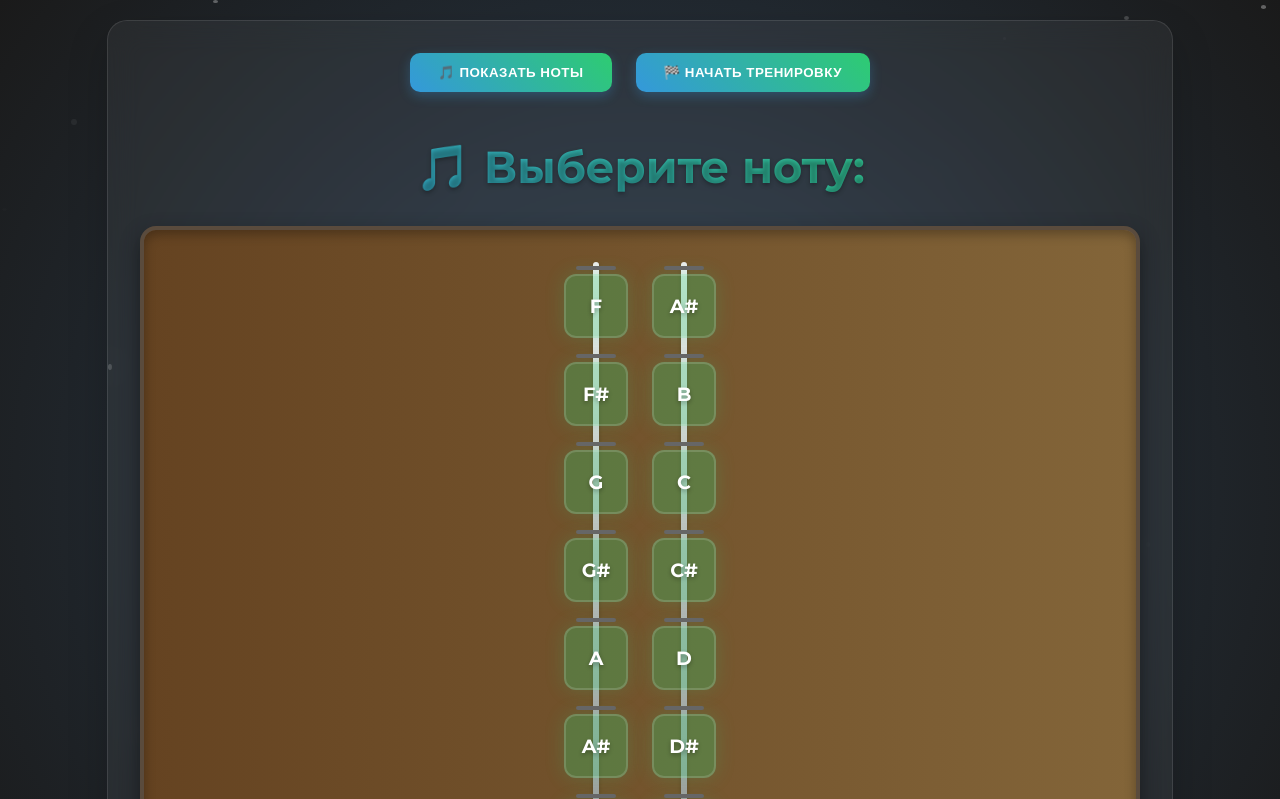
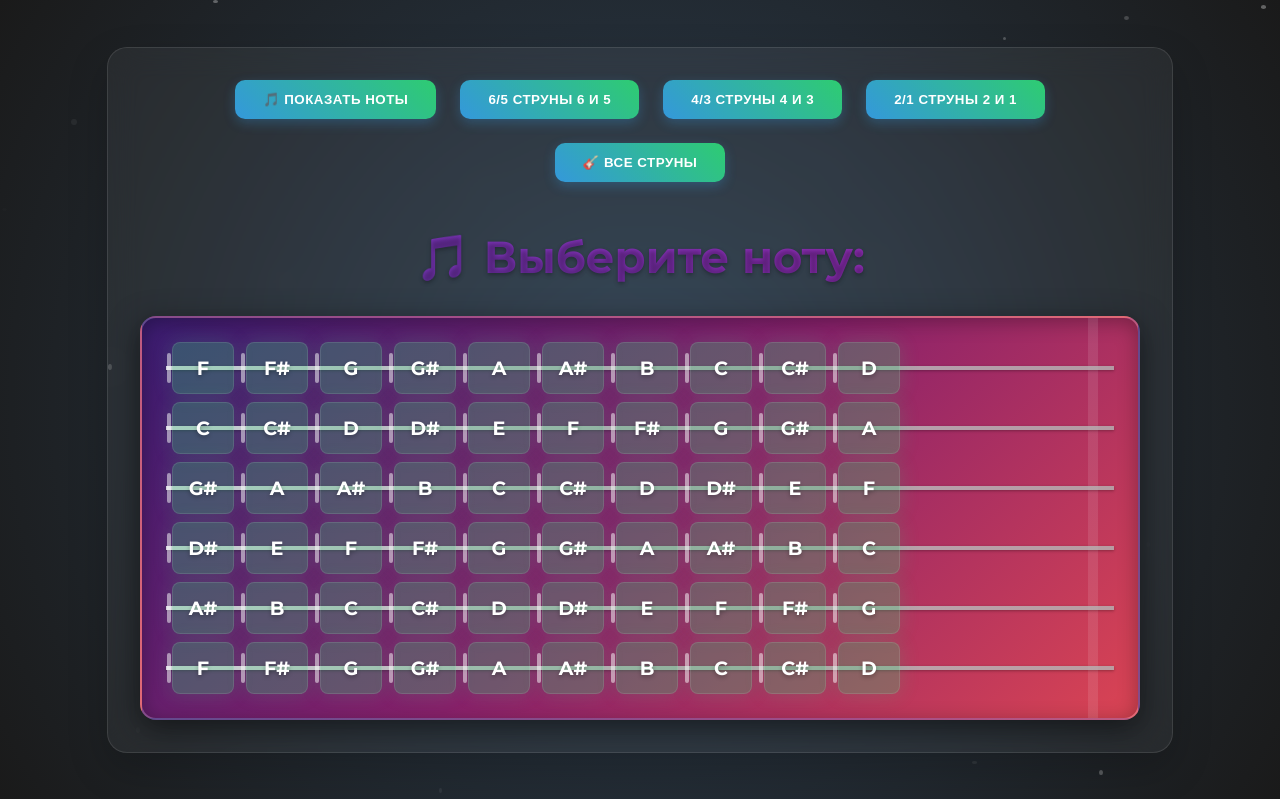
Before and after one commit to strunibb/nota_websyte, a plain HTML site: page index.html in a window 1280 px wide. Both pictures are taken after a click on the button "НАЧАТЬ ИГРУ". Shown: the top 799 px of the page. Drawn offline with Linux system fonts and the light colour scheme.

Commit message:
index.html

```diff
--- a/index.html
+++ b/index.html
@@ -8,7 +8,7 @@
         @import url('https://fonts.googleapis.com/css2?family=Montserrat:wght@400;700&display=swap');
         :root {
             --primary: #3498db;
-            --success: #2ecc71;
+            --success: #9c27b0;
             --error: #e74c3c;
             --wood: #5a3d2b;
             --gold: #ffd700;
@@ -53,7 +53,7 @@
             font-size: 2.5em;
             margin-bottom: 1rem;
             text-shadow: 0 4px 6px rgba(0,0,0,0.3);
-            background: linear-gradient(45deg, #3498db, #2ecc71);
+            background: linear-gradient(45deg, #9c27b0, #3f51b5);
             -webkit-background-clip: text;
             -webkit-text-fill-color: transparent;
         }
@@ -80,23 +80,23 @@
             font-weight: 700;
             text-shadow: 0 2px 4px rgba(0,0,0,0.3);
             position: relative;
-            background: linear-gradient(45deg, #3498db, #2ecc71);
+            background: linear-gradient(45deg, #673ab7, #9c27b0);
             -webkit-background-clip: text;
             -webkit-text-fill-color: transparent;
         }
 
         .guitar-fretboard {
             display: flex;
-            gap: 1.5rem;
-            justify-content: center;
-            padding: 2rem;
-            background: linear-gradient(to right, #654321, #836539);
+            flex-direction: column;
+            gap: 0.5rem;
+            padding: 1.5rem;
+            background: linear-gradient(135deg, #3a1c71, #89216b, #da4453);
             border-radius: 16px;
             position: relative;
-            border: 4px solid #5a4b3d;
+            border: 2px solid rgba(255,255,255,0.2);
             box-shadow:
-                inset 0 4px 12px rgba(0,0,0,0.3),
-                0 8px 20px rgba(0,0,0,0.4);
+                inset 0 4px 20px rgba(0,0,0,0.3),
+                0 8px 30px rgba(0,0,0,0.5);
         }
 
         .guitar-fretboard::before {
@@ -107,10 +107,10 @@
             right: 0;
             bottom: 0;
             background: repeating-linear-gradient(
-                to bottom,
+                to right,
                 transparent 0%,
-                transparent 94%,
-                rgba(255,255,255,0.1) 94%,
+                transparent 95%,
+                rgba(255,255,255,0.1) 95%,
                 rgba(255,255,255,0.1) 96%,
                 transparent 96%
             );
@@ -118,7 +118,7 @@
 
         .string {
             display: flex;
-            flex-direction: column;
+            flex-direction: row;
             align-items: center;
             position: relative;
             z-index: 1;
@@ -127,29 +127,27 @@
         .string::after {
             content: '';
             position: absolute;
-            width: 6px;
-            height: 100%;
-            background: linear-gradient(to bottom,
-                #eee 0%,
-                #ddd 20%,
-                #bbb 50%,
-                #999 100%);
-            border-radius: 4px;
+            width: 100%;
+            height: 4px;
+            background: linear-gradient(to right,
+                rgba(255,255,255,0.8) 0%,
+                rgba(200,200,200,0.8) 50%,
+                rgba(180,180,180,0.8) 100%);
             z-index: -1;
-            box-shadow: 0 2px 4px rgba(0,0,0,0.2);
+            box-shadow: 0 1px 3px rgba(0,0,0,0.3);
         }
 
         .fret {
             width: 60px;
-            height: 60px;
-            margin: 12px 0;
+            height: 50px;
+            margin: 0 6px;
             display: flex;
             align-items: center;
             justify-content: center;
             cursor: pointer;
-            border-radius: 12px;
-            background: rgba(0,0,0,0.3);
-            border: 2px solid rgba(255,255,255,0.15);
+            border-radius: 8px;
+            background: rgba(0,0,0,0.2);
+            border: 1px solid rgba(255,255,255,0.1);
             transition: all 0.3s cubic-bezier(0.4, 0, 0.2, 1);
             position: relative;
             font-weight: 600;
@@ -161,10 +159,10 @@
         .fret::before {
             content: '';
             position: absolute;
-            top: -10px;
-            width: 40px;
-            height: 4px;
-            background: #666;
+            left: -6px;
+            width: 4px;
+            height: 30px;
+            background: rgba(255,255,255,0.5);
             border-radius: 2px;
         }
 
@@ -254,7 +252,7 @@
             0% { transform: scale(1); }
             50% {
                 transform: scale(1.2) rotate(360deg);
-                box-shadow: 0 0 30px var(--success);
+                box-shadow: 0 0 30px rgba(156, 39, 176, 0.7);
             }
             100% {
                 transform: scale(1) rotate(0);
@@ -336,22 +334,39 @@
             <button onclick="showNotes()">
                 <span class="emoji">🎵</span> Показать ноты
             </button>
-            <button onclick="startTraining()">
-                <span class="emoji">🏁</span> Начать тренировку
+            <button onclick="startTraining([6,5])">
+                <span class="emoji">6/5</span> Струны 6 и 5
+            </button>
+            <button onclick="startTraining([4,3])">
+                <span class="emoji">4/3</span> Струны 4 и 3
+            </button>
+            <button onclick="startTraining([2,1])">
+                <span class="emoji">2/1</span> Струны 2 и 1
+            </button>
+            <button onclick="startTraining([6,5,4,3,2,1])">
+                <span class="emoji">🎸</span> Все струны
             </button>
         </div>
         <div class="note-display" id="noteDisplay">🎵 Выберите ноту: </div>
         <div class="guitar-fretboard" id="guitarFretboard">
+            <div class="string" id="string1"></div>
+            <div class="string" id="string2"></div>
+            <div class="string" id="string3"></div>
+            <div class="string" id="string4"></div>
+            <div class="string" id="string5"></div>
             <div class="string" id="string6"></div>
-            <div class="string" id="string5"></div>
         </div>
         <div class="message" id="message"></div>
     </div>
 
     <script>
         const notes = {
-            6: ['F', 'F#', 'G', 'G#', 'A', 'A#', 'B'],
-            5: ['A#', 'B', 'C', 'C#', 'D', 'D#', 'E']
+            6: ['F', 'F#', 'G', 'G#', 'A', 'A#', 'B', 'C', 'C#', 'D'],
+            5: ['A#', 'B', 'C', 'C#', 'D', 'D#', 'E', 'F', 'F#', 'G'],
+            4: ['D#', 'E', 'F', 'F#', 'G', 'G#', 'A', 'A#', 'B', 'C'],
+            3: ['G#', 'A', 'A#', 'B', 'C', 'C#', 'D', 'D#', 'E', 'F'],
+            2: ['C', 'C#', 'D', 'D#', 'E', 'F', 'F#', 'G', 'G#', 'A'],
+            1: ['F', 'F#', 'G', 'G#', 'A', 'A#', 'B', 'C', 'C#', 'D']
         };
 
         let trainingMode = false;
@@ -369,11 +384,11 @@
         }
 
         function createFretboard(showNotes = false) {
-            for (let stringNumber = 6; stringNumber >= 5; stringNumber--) {
+            for (let stringNumber = 6; stringNumber >= 1; stringNumber--) {
                 const stringDiv = document.getElementById(`string${stringNumber}`);
                 stringDiv.innerHTML = '';
 
-                for (let i = 0; i < notes[stringNumber].length; i++) {
+                for (let i = 0; i < 10; i++) {
                     const fret = document.createElement('div');
                     fret.className = 'fret' + (showNotes ? ' note' : '');
                     fret.textContent = showNotes ? notes[stringNumber][i] : i + 1;
@@ -391,18 +406,38 @@
 
         function showNotes() {
             trainingMode = false;
+            // Show all strings
+            for (let i = 1; i <= 6; i++) {
+                document.getElementById(`string${i}`).style.display = 'flex';
+            }
             createFretboard(true);
-            document.getElementById('noteDisplay').textContent = '🎸 Изучите ноты на грифе';
+            document.getElementById('noteDisplay').innerHTML = '<span style="color: white">🎸 Изучите ноты на грифе</span>';
             document.getElementById('message').textContent = '';
         }
 
-        function startTraining() {
+        function startTraining(stringsToTrain) {
             trainingMode = true;
-            createFretboard();
-            availableNotes = [...new Set([...notes[6], ...notes[5]])];
+            availableNotes = [];
+
+            stringsToTrain.forEach(string => {
+                availableNotes = [...new Set([...availableNotes, ...notes[string]])];
+            });
+
             foundPositions = [];
             correctPositions = [];
             document.getElementById('message').textContent = '';
+
+            // Hide all strings first
+            for (let i = 1; i <= 6; i++) {
+                document.getElementById(`string${i}`).style.display = 'none';
+            }
+
+            // Show only selected strings
+            stringsToTrain.forEach(string => {
+                document.getElementById(`string${string}`).style.display = 'flex';
+            });
+
+            createFretboard();
             selectRandomNote();
         }
 
@@ -419,16 +454,19 @@
             correctPositions = getNotePositions(currentNote);
             foundPositions = [];
 
-            document.getElementById('noteDisplay').textContent = `🎵 Найдите все ноты: ${currentNote}`;
+            document.getElementById('noteDisplay').innerHTML = `<span style="color: white">🎵 Найдите все ноты:</span> ${currentNote}`;
             document.getElementById('message').textContent = '';
         }
 
         function getNotePositions(note) {
             const positions = [];
-            for (let stringNumber = 5; stringNumber <= 6; stringNumber++) {
-                notes[stringNumber].forEach((n, index) => {
-                    if (n === note) positions.push({stringNumber, index});
-                });
+            for (let stringNumber = 1; stringNumber <= 6; stringNumber++) {
+                const stringEl = document.getElementById(`string${stringNumber}`);
+                if (stringEl.style.display !== 'none') {
+                    notes[stringNumber].forEach((n, index) => {
+                        if (n === note) positions.push({stringNumber, index});
+                    });
+                }
             }
             return positions;
         }
```
